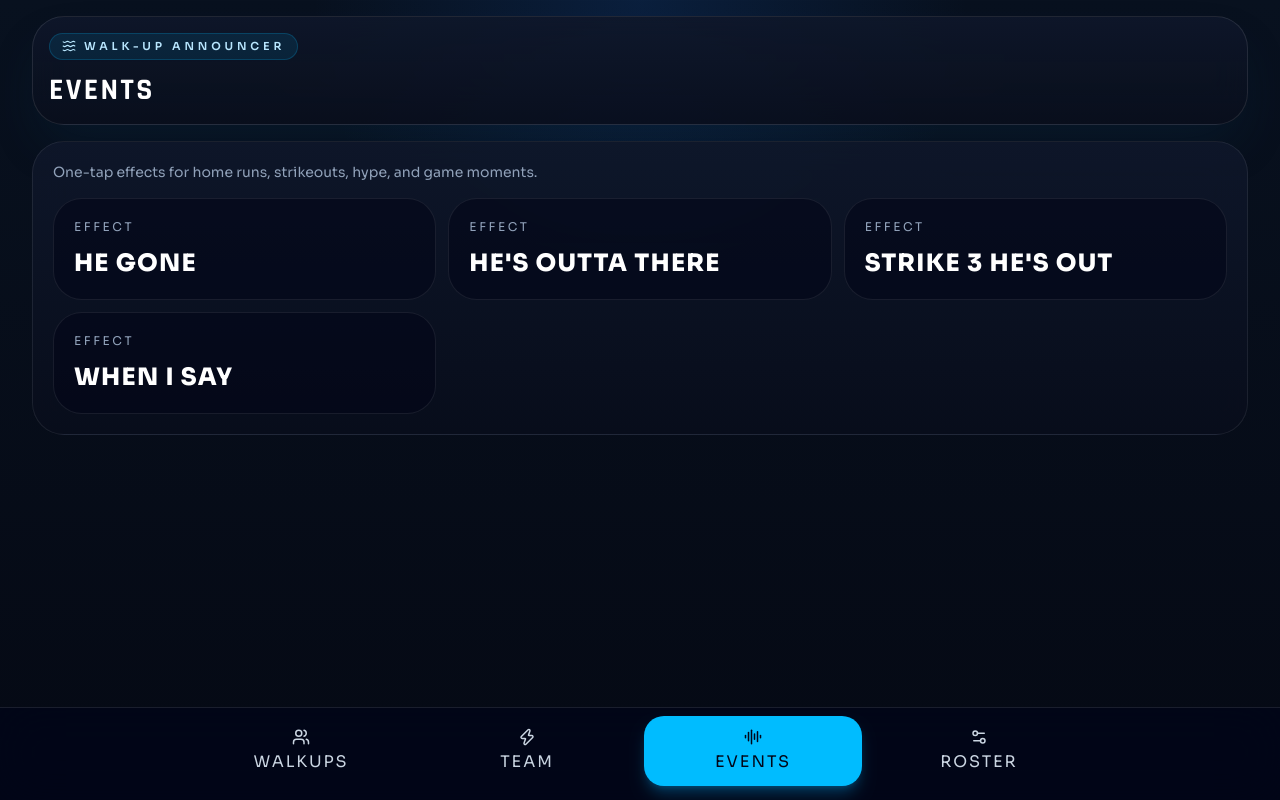
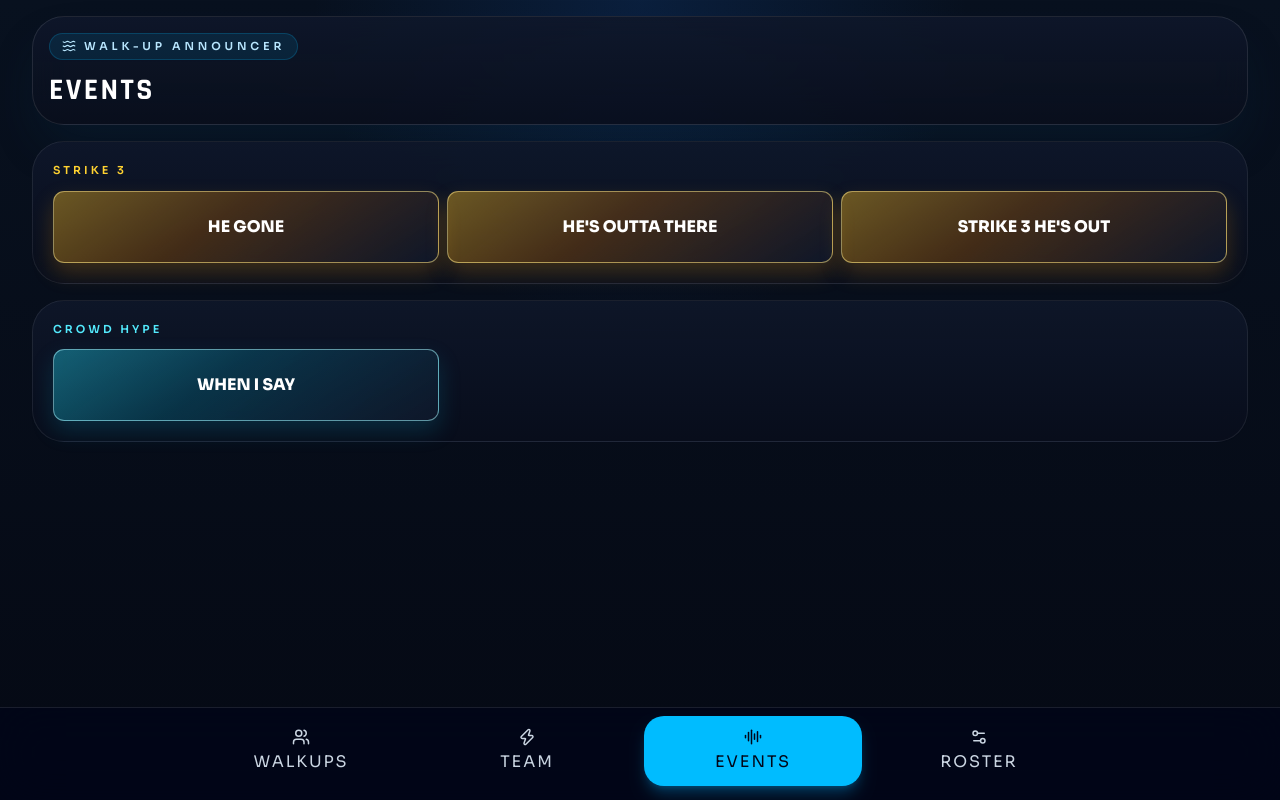
Before and after one commit to ClayBoneNJ/walk-up-announcer, a React (Vite) app: page / in a window 1280 px wide. Both pictures are taken after a click on the button "EVENTS". Built offline with nearby package versions, Linux system fonts and the light colour scheme.

Commit message:
Group event board into strikeout and hype

```diff
--- a/src/App.jsx
+++ b/src/App.jsx
@@ -768,33 +768,67 @@ function WalkupsView({
 }
 
 function SoundboardPage({ clips, onPlayClip }) {
+  const strikeThreeClips = clips.filter((clip) => clip.id !== "effect-when-i-say");
+  const crowdHypeClips = clips.filter((clip) => clip.id === "effect-when-i-say");
+
   return (
+    <div className="space-y-4">
       <section className="glass-panel rounded-[2rem] border border-white/8 p-4 sm:p-5">
-      <div className="mb-4 text-sm text-slate-400">
-        One-tap effects for home runs, strikeouts, hype, and game moments.
+        <div className="mb-3 text-[11px] font-semibold uppercase tracking-[0.28em] text-amber-300">
+          Strike 3
         </div>
-      <div className="grid gap-3 sm:grid-cols-2 xl:grid-cols-3">
-        {clips.map((clip) => (
+        <div className="grid auto-rows-[4.5rem] grid-cols-6 grid-flow-dense gap-2 md:grid-cols-8 xl:grid-cols-12">
+          {strikeThreeClips.map((clip) => (
             <button
               key={clip.id}
               type="button"
               onClick={() => onPlayClip({ clip })}
-            className="rounded-[1.8rem] border border-white/8 bg-slate-950/55 px-5 py-5 text-left transition hover:border-sky-300/20 hover:bg-slate-900/70"
+              className="col-span-3 rounded-[0.7rem] border border-amber-200/55 bg-[linear-gradient(145deg,rgba(251,191,36,0.4),rgba(217,119,6,0.28)_42%,rgba(15,23,42,0.96))] px-2 py-1 text-center shadow-[0_10px_22px_rgba(245,158,11,0.22)] transition duration-150 hover:border-amber-100/80 active:scale-[0.97] md:col-span-4 xl:col-span-4"
             >
-            <div className="text-xs uppercase tracking-[0.22em] text-slate-400">Effect</div>
-            <div className="mt-3 text-2xl font-black uppercase tracking-[0.05em] text-white">
+              <div className="flex h-full flex-col items-center justify-center">
+                <div className="line-clamp-2 text-[14px] font-extrabold uppercase leading-[0.9] tracking-[0] text-white sm:text-[16px]">
                   {clip.nickname}
+                </div>
               </div>
             </button>
           ))}
 
-        {clips.length === 0 ? (
-          <div className="rounded-[1.8rem] border border-dashed border-white/10 px-5 py-10 text-sm text-slate-500">
-            Add effect clips in Setup.
+          {strikeThreeClips.length === 0 ? (
+            <div className="col-span-full rounded-[1rem] border border-dashed border-white/10 px-4 py-6 text-sm text-slate-500">
+              No strike 3 clips loaded yet.
             </div>
           ) : null}
         </div>
       </section>
+
+      <section className="glass-panel rounded-[2rem] border border-white/8 p-4 sm:p-5">
+        <div className="mb-3 text-[11px] font-semibold uppercase tracking-[0.28em] text-cyan-300">
+          Crowd Hype
+        </div>
+        <div className="grid auto-rows-[4.5rem] grid-cols-6 grid-flow-dense gap-2 md:grid-cols-8 xl:grid-cols-12">
+          {crowdHypeClips.map((clip) => (
+            <button
+              key={clip.id}
+              type="button"
+              onClick={() => onPlayClip({ clip })}
+              className="col-span-3 rounded-[0.7rem] border border-cyan-200/55 bg-[linear-gradient(145deg,rgba(34,211,238,0.4),rgba(8,145,178,0.28)_42%,rgba(15,23,42,0.96))] px-2 py-1 text-center shadow-[0_10px_22px_rgba(8,145,178,0.22)] transition duration-150 hover:border-cyan-100/80 active:scale-[0.97] md:col-span-4 xl:col-span-4"
+            >
+              <div className="flex h-full flex-col items-center justify-center">
+                <div className="line-clamp-2 text-[14px] font-extrabold uppercase leading-[0.9] tracking-[0] text-white sm:text-[16px]">
+                  {clip.nickname}
+                </div>
+              </div>
+            </button>
+          ))}
+
+          {crowdHypeClips.length === 0 ? (
+            <div className="col-span-full rounded-[1rem] border border-dashed border-white/10 px-4 py-6 text-sm text-slate-500">
+              No crowd hype clips loaded yet.
+            </div>
+          ) : null}
+        </div>
+      </section>
+    </div>
   );
 }
 
```
Lines whose indentation alone changed are shown as unchanged.
